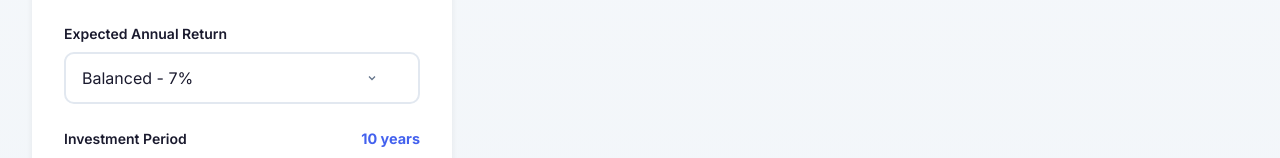
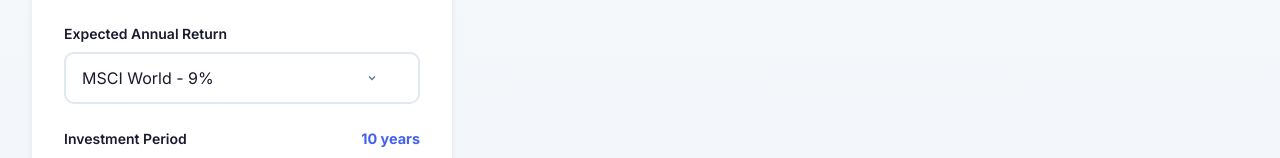
Before and after one commit to abdonasmane/etfs-simulator, an Angular app in the folder frontend/: page / in a window 1280 px wide. Shown: the part 546-704 px from the top of the page. Built offline with nearby package versions, Linux system fonts and the light colour scheme.

Commit message:
Add Default ETFs as a dropdown with a custom option

```diff
--- a/frontend/src/app/features/simulation/components/simulation-form/simulation-form.component.ts
+++ b/frontend/src/app/features/simulation/components/simulation-form/simulation-form.component.ts
@@ -43,12 +43,11 @@ export class SimulationFormComponent {
     { label: 'Custom...', value: -1 },
   ];
 
-  /** Options for expected annual return dropdown */
+  /** Options for expected annual return based on historical index performance */
   returnOptions: SelectOption[] = [
-    { label: 'Conservative - 5%', value: 5 },
-    { label: 'Balanced - 7%', value: 7 },
-    { label: 'Growth - 10%', value: 10 },
-    { label: 'Aggressive - 12%', value: 12 },
+    { label: 'S&P 500 - 10.5%', value: 10.5, hint: 'since 1957' },
+    { label: 'MSCI World - 9%', value: 9, hint: 'since 1987' },
+    { label: 'NASDAQ 100 - 14%', value: 14, hint: 'since 1985' },
     { label: 'Custom...', value: -1 },
   ];
 
@@ -56,7 +55,7 @@ export class SimulationFormComponent {
   selectedGrowthOption = 0;
 
   /** Selected return option value (-1 means custom) */
-  selectedReturnOption = 7;
+  selectedReturnOption = 9;
 
   /** Available months for target date selection */
   monthOptions: SelectOption[] = [
@@ -80,7 +79,7 @@ export class SimulationFormComponent {
     this.form = this.fb.group({
       initialInvestment: [1000, [Validators.required, Validators.min(0)]],
       monthlyContribution: [500, [Validators.required, Validators.min(0)]],
-      annualReturnRate: [7, [Validators.required, Validators.min(0), Validators.max(100)]],
+      annualReturnRate: [9, [Validators.required, Validators.min(0), Validators.max(100)]],
       contributionGrowthRate: [0, [Validators.required, Validators.min(0), Validators.max(20)]],
       years: [10, [Validators.required, Validators.min(1), Validators.max(49)]],
       targetYearsFromNow: [10, [Validators.required, Validators.min(1), Validators.max(49)]],
```
